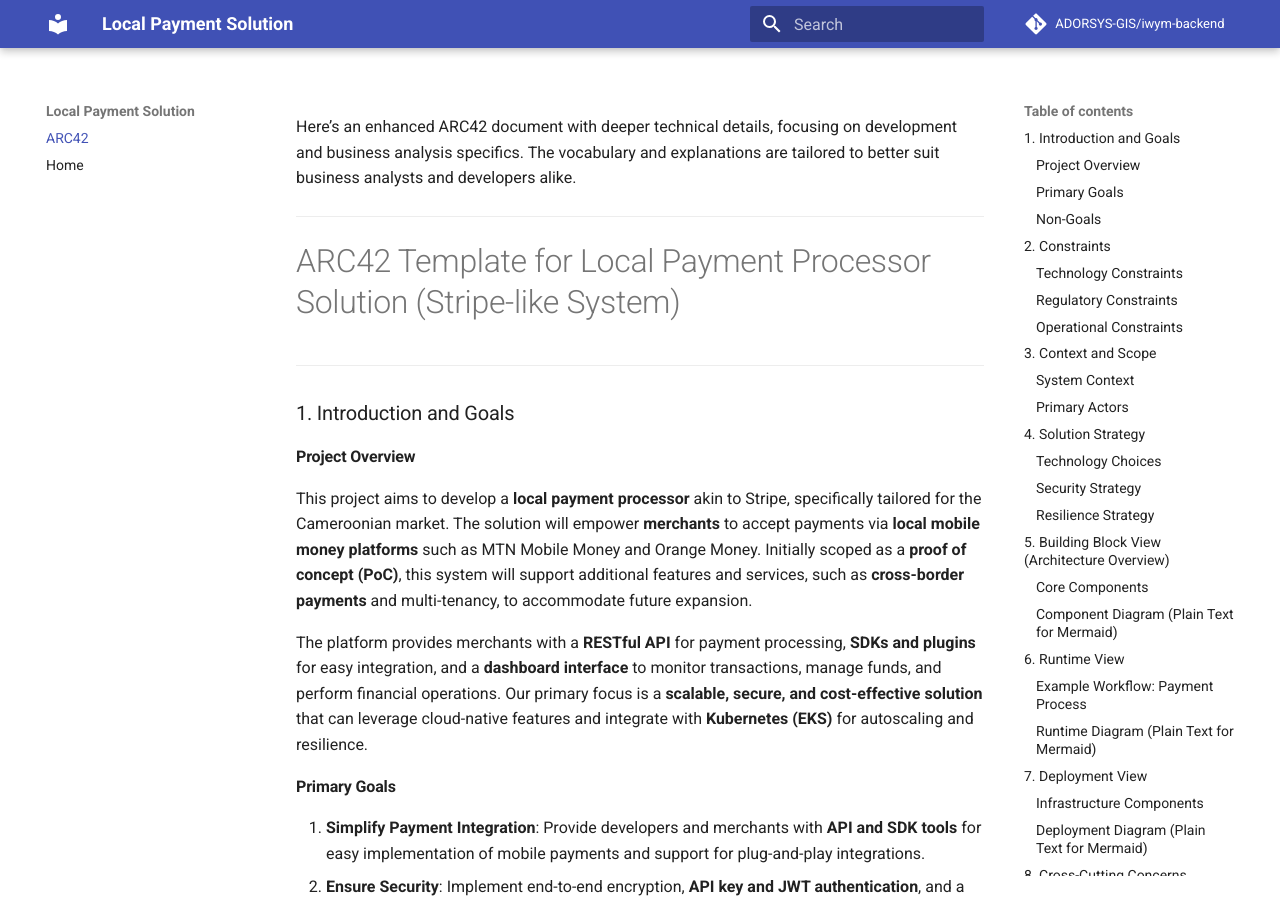
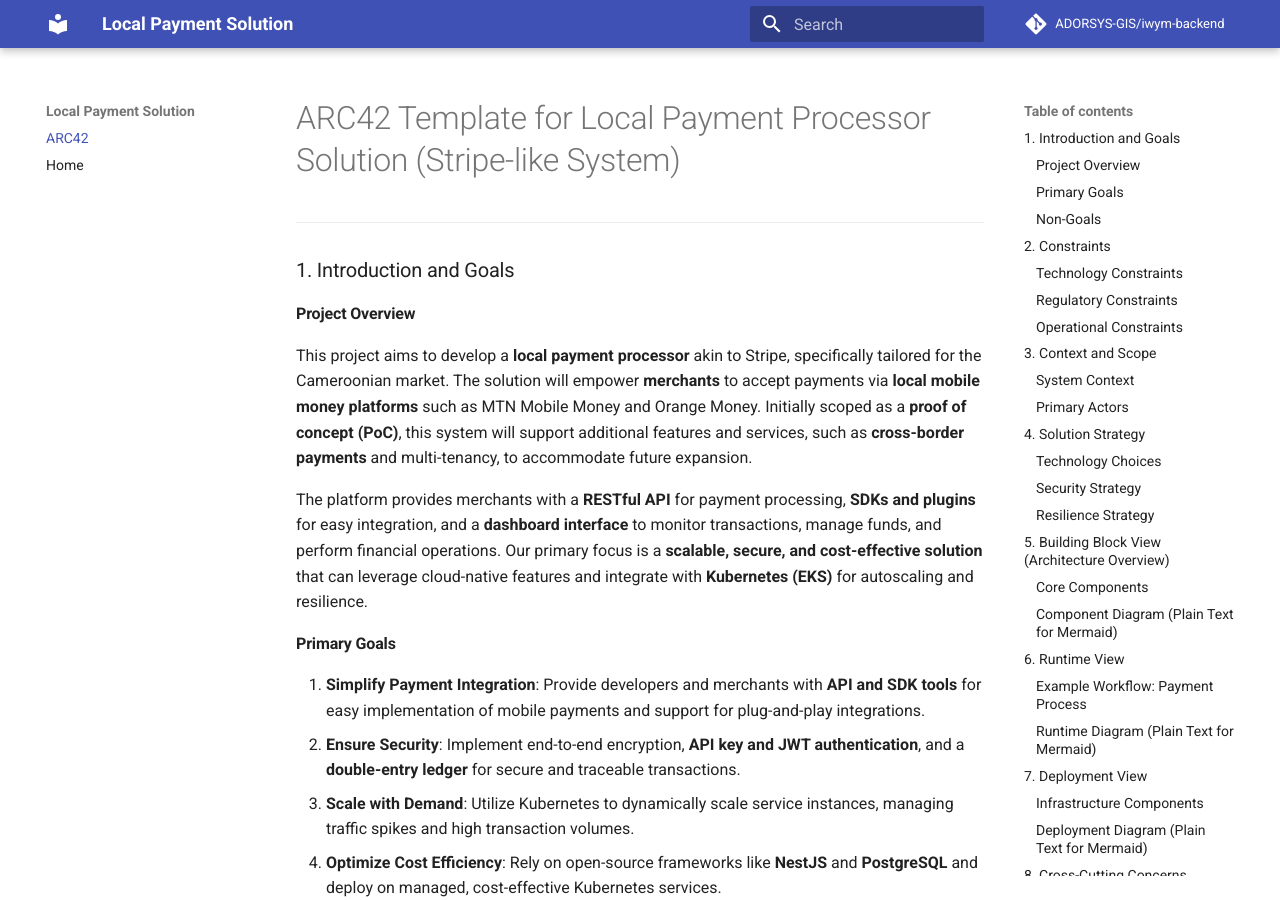
Before and after one commit to ADORSYS-GIS/iwym-backend, an MkDocs documentation site: the page built from docs/ARC42.md, in a window 1280 px wide and 900 px high. Built offline with MkDocs 1.6.1 and Material for MkDocs 9.7.7, drawn with Linux system fonts in a browser that asks for light colours; comment, search, counter and statistics services are not loaded.

Commit message:
feat: removed ununsed

```diff
--- a/docs/ARC42.md
+++ b/docs/ARC42.md
@@ -1,7 +1,3 @@
-Here’s an enhanced ARC42 document with deeper technical details, focusing on development and business analysis specifics. The vocabulary and explanations are tailored to better suit business analysts and developers alike.
-
----
-
 # ARC42 Template for Local Payment Processor Solution (Stripe-like System)
 
 ---
```
Also changed, not shown: README.md (+2 -0 lines).
